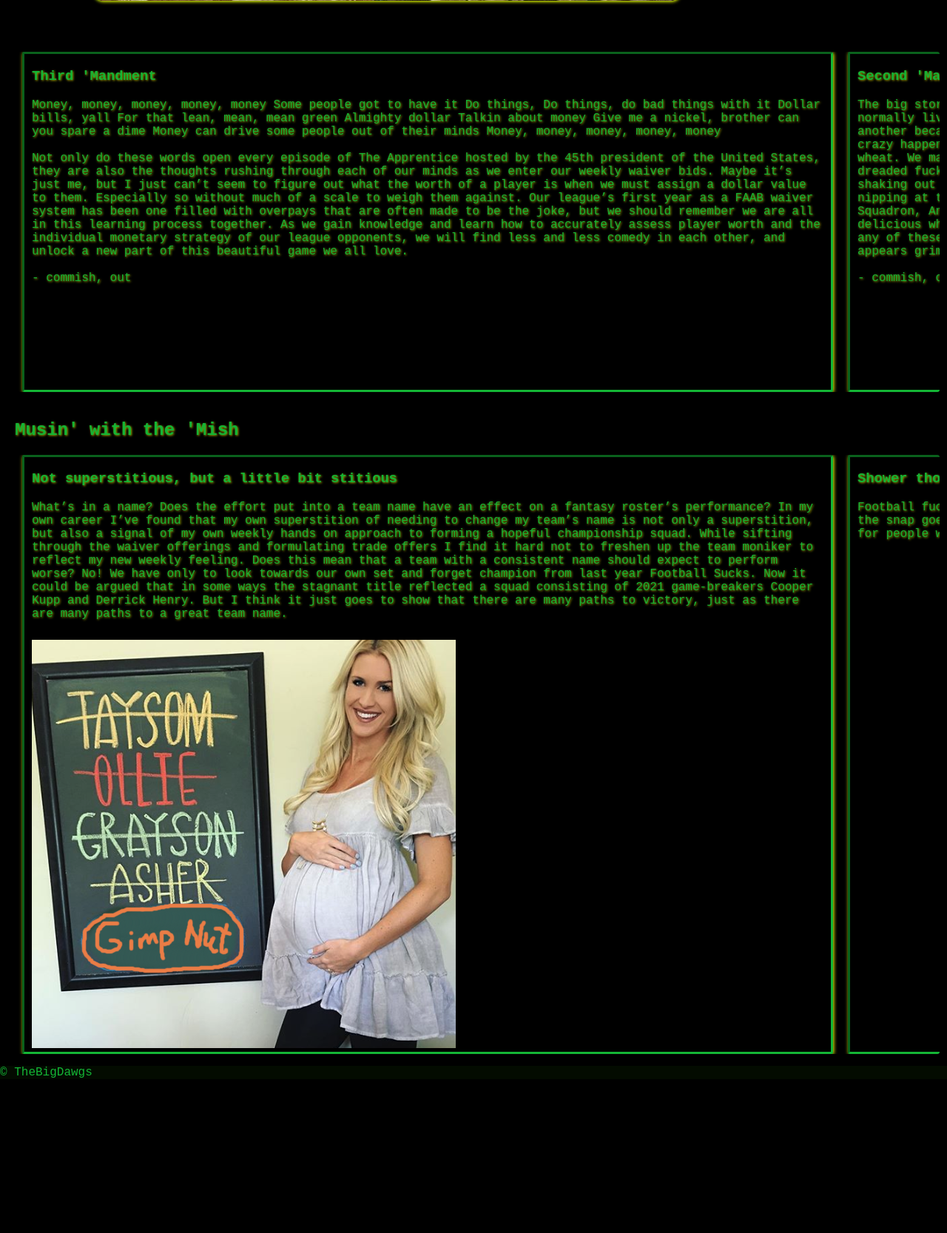
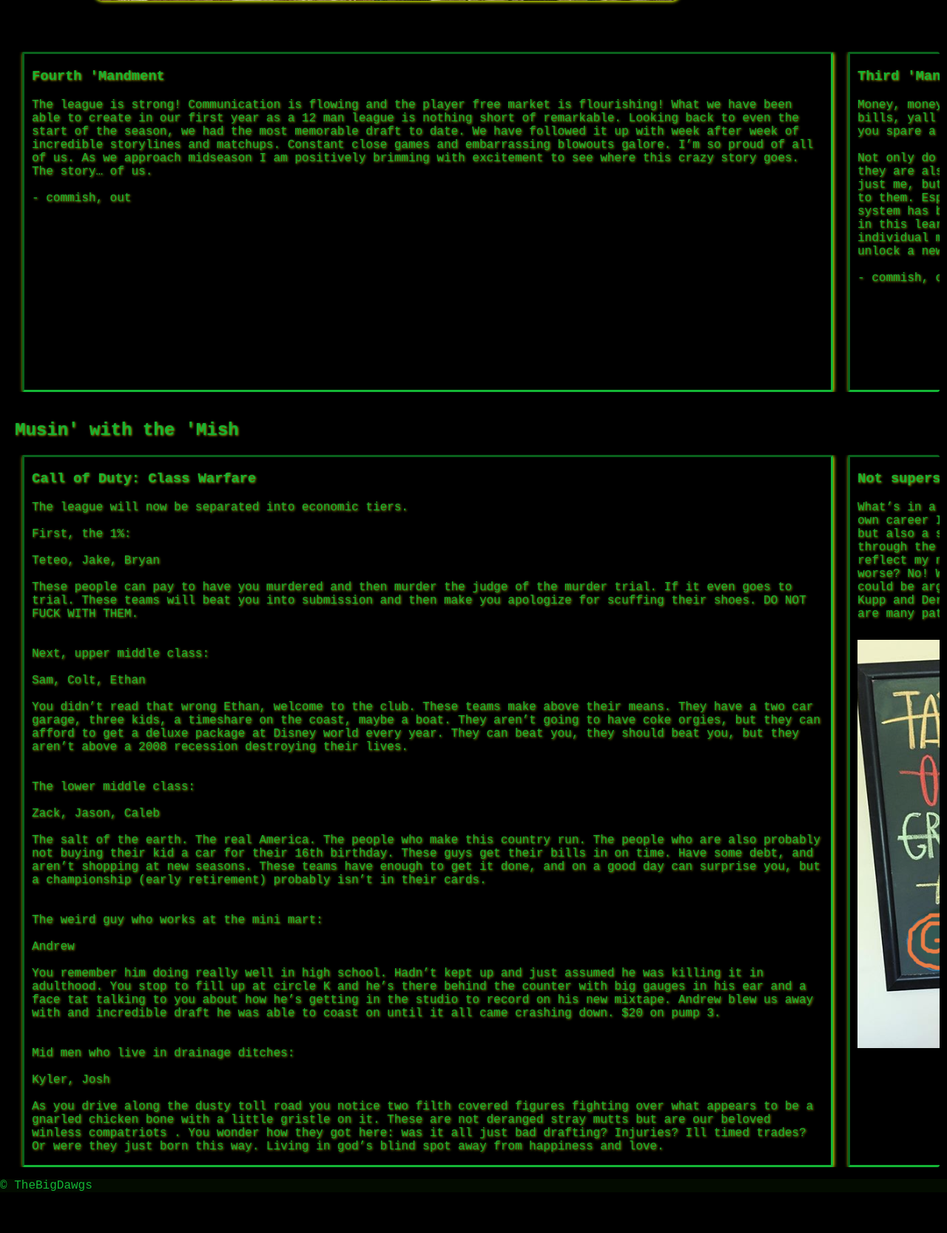
Before and after one commit to coglenn/FFF, a Flask app: template templates/news.html in a window 1280 px wide. Shown: the part 842-2509 px from the top of the page at 74% size. Before the commit the page ends 2299 px from the top, so only its background shows below. Run offline with Flask 2, Linux system fonts and the light colour scheme; the template is opened without the code that fills it, so the values that code supplies are empty; parts of the project's set-up code (start-up, migrations or seed data) failed here and were passed over.

Commit message:
Update news.html

```diff
--- a/templates/news.html
+++ b/templates/news.html
@@ -46,6 +46,14 @@
             <h1>'Mish's 'Mandments</h1>
             <img src="../static/moses.jpeg" id="moses" alt="">
             <div class="mandment-container">
+                <div class="mandments" id="mandment4">
+                    <h3>Fourth 'Mandment</h3>
+                    <p>
+                        The league is strong! Communication is flowing and the player free market is flourishing! What we have been able to create in our first year as a 12 man league is nothing short of remarkable. Looking back to even the start of the season, we had the most memorable draft to date. We have followed it up with week after week of incredible storylines and matchups. Constant close games and embarrassing blowouts galore. I’m so proud of all of us. As we approach midseason I am positively brimming with excitement to see where this crazy story goes. The story… of us.
+    <br><br>- commish, out
+
+                    </p>
+                    </div>
                 <div class="mandments" id="mandment3">
                     <h3>Third 'Mandment</h3>
                     <p>
@@ -81,6 +89,27 @@
             </div><br>
             <h2>Musin' with the 'Mish</h2>
             <div class="mandment-container">
+                <div class="mandments" id="musing4">
+                    <h3>Call of Duty: Class Warfare</h3>
+                    <p>
+                        The league will now be separated into economic tiers. </br></br>
+                            First, the 1%: </br></br>
+                            Teteo, Jake, Bryan </br></br>
+                            These people can pay to have you murdered and then murder the judge of the murder trial. If it even goes to trial. These teams will beat you into submission and then make you apologize for scuffing their shoes. DO NOT FUCK WITH THEM. </br></br></br>
+                            Next, upper middle class: </br></br>
+                            Sam, Colt, Ethan </br></br>
+                            You didn’t read that wrong Ethan, welcome to the club. These teams make above their means. They have a two car garage, three kids, a timeshare on the coast, maybe a boat. They aren’t going to have coke orgies, but they can afford to get a deluxe package at Disney world every year. They can beat you, they should beat you, but they aren’t above a 2008 recession destroying their lives. </br></br></br>
+                            The lower middle class: </br></br>
+                            Zack, Jason, Caleb </br></br>
+                            The salt of the earth. The real America. The people who make this country run. The people who are also probably not buying their kid a car for their 16th birthday. These guys get their bills in on time. Have some debt, and aren’t shopping at new seasons. These teams have enough to get it done, and on a good day can surprise you, but a championship (early retirement) probably isn’t in their cards.
+                            </br></br></br>
+                            The weird guy who works at the mini mart: </br></br>
+                            Andrew </br></br>
+                            You remember him doing really well in high school. Hadn’t kept up and just assumed he was killing it in adulthood. You stop to fill up at circle K and he’s there behind the counter with big gauges in his ear and a face tat talking to you about how he’s getting in the studio to record on his new mixtape. Andrew blew us away with and incredible draft he was able to coast on until it all came crashing down. $20 on pump 3. </br></br></br>
+                            Mid men who live in drainage ditches: </br></br>
+                            Kyler, Josh </br></br>
+                            As you drive along the dusty toll road you notice two filth covered figures fighting over what appears to be a gnarled chicken bone with a little gristle on it. These are not deranged stray mutts but are our beloved winless compatriots . You wonder how they got here: was it all just bad drafting? Injuries? Ill timed trades? Or were they just born this way. Living in god’s blind spot away from happiness and love.                    </p>
+                   </div>
                 <div class="mandments" id="musing3">
                     <h3>Not superstitious, but a little bit stitious</h3>
                     <p>
```
